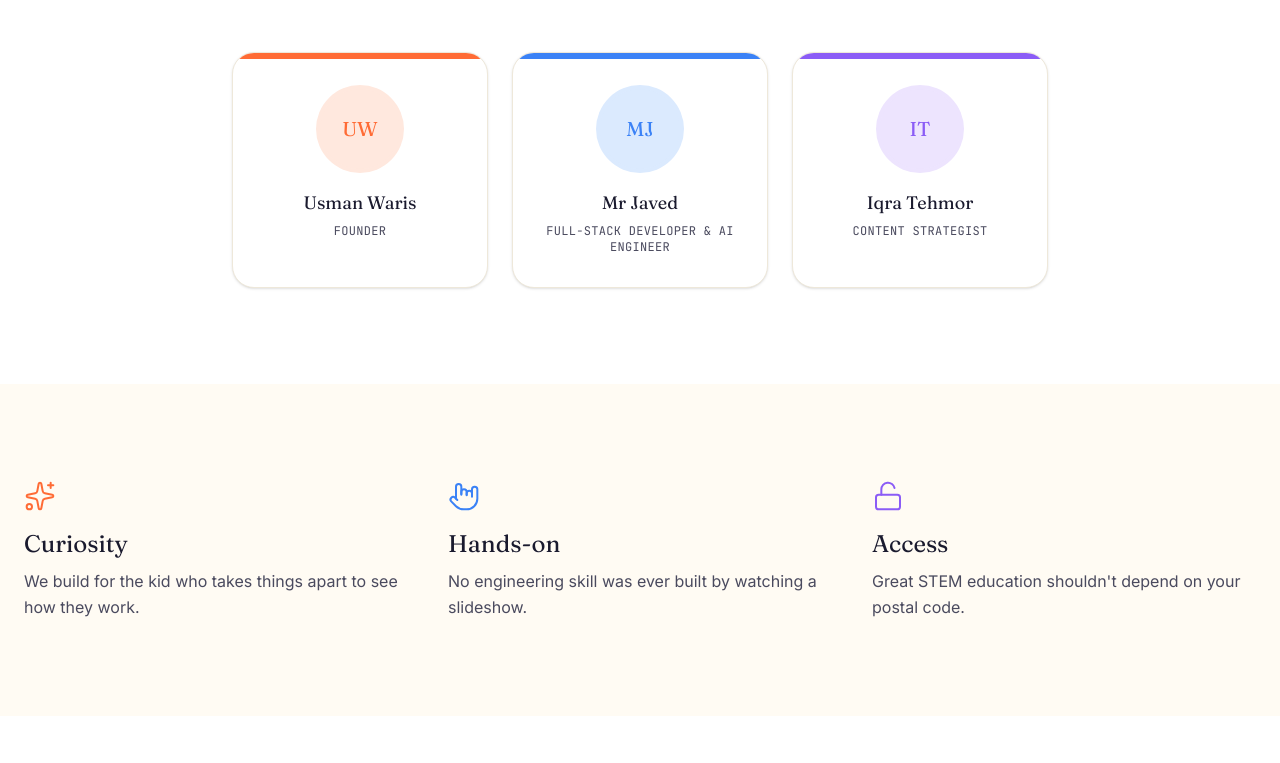
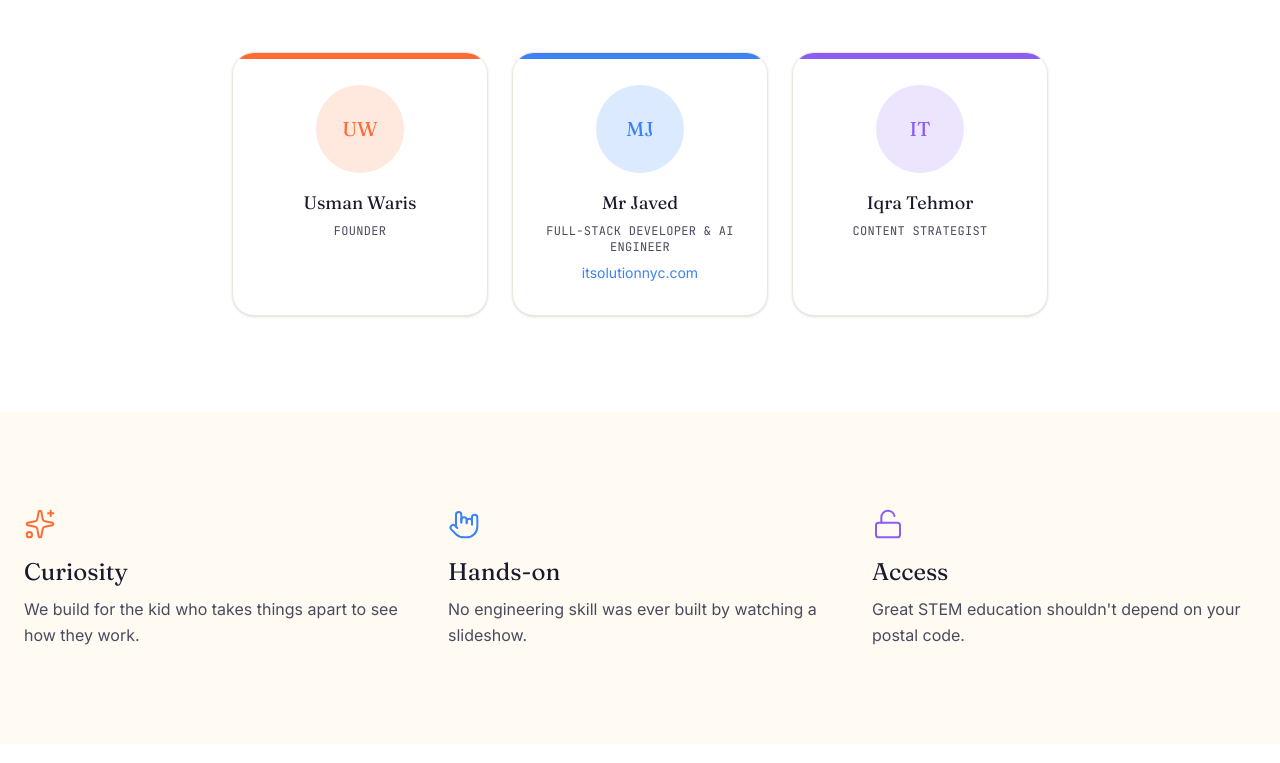
Before and after one commit to mrjaved121/bizmi, a Next.js app: page /about in a window 1280 px wide. Shown: the part 1594-2357 px from the top of the page. Built offline with nearby package versions, Linux system fonts and the light colour scheme; no server answers.

Commit message:
more changes

```diff
--- a/app/(marketing)/about/page.tsx
+++ b/app/(marketing)/about/page.tsx
@@ -21,7 +21,13 @@ const STATS = [
 
 const TEAM = [
   { initials: "UW", name: "Usman Waris", role: "Founder", color: "orange" },
-  { initials: "MJ", name: "Mr Javed", role: "Full-Stack Developer & AI Engineer", color: "blue" },
+  {
+    initials: "MJ",
+    name: "Mr Javed",
+    role: "Full-Stack Developer & AI Engineer",
+    color: "blue",
+    website: "itsolutionnyc.com",
+  },
   { initials: "IT", name: "Iqra Tehmor", role: "Content Strategist", color: "purple" },
 ] as const;
 
@@ -128,6 +134,16 @@ export default function AboutPage() {
                     <p className="mt-1.5 font-mono text-xs uppercase tracking-wide text-ink-2">
                       {member.role}
                     </p>
+                    {"website" in member && member.website && (
+                      <a
+                        href={`https://${member.website}`}
+                        target="_blank"
+                        rel="noopener noreferrer"
+                        className={`mt-2 text-sm transition-colors hover:underline ${styles.text}`}
+                      >
+                        {member.website}
+                      </a>
+                    )}
                   </div>
                 </Reveal>
               );
```
